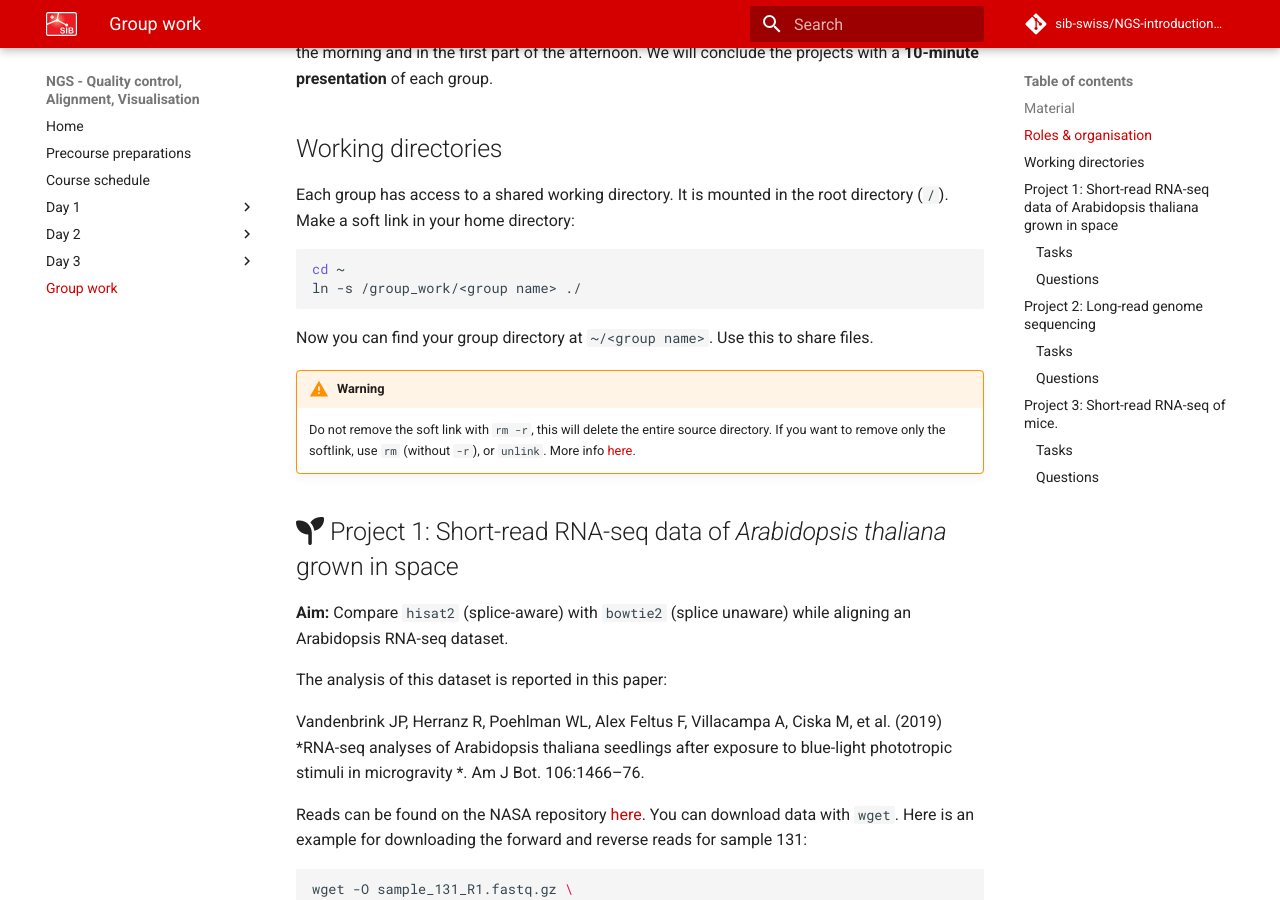
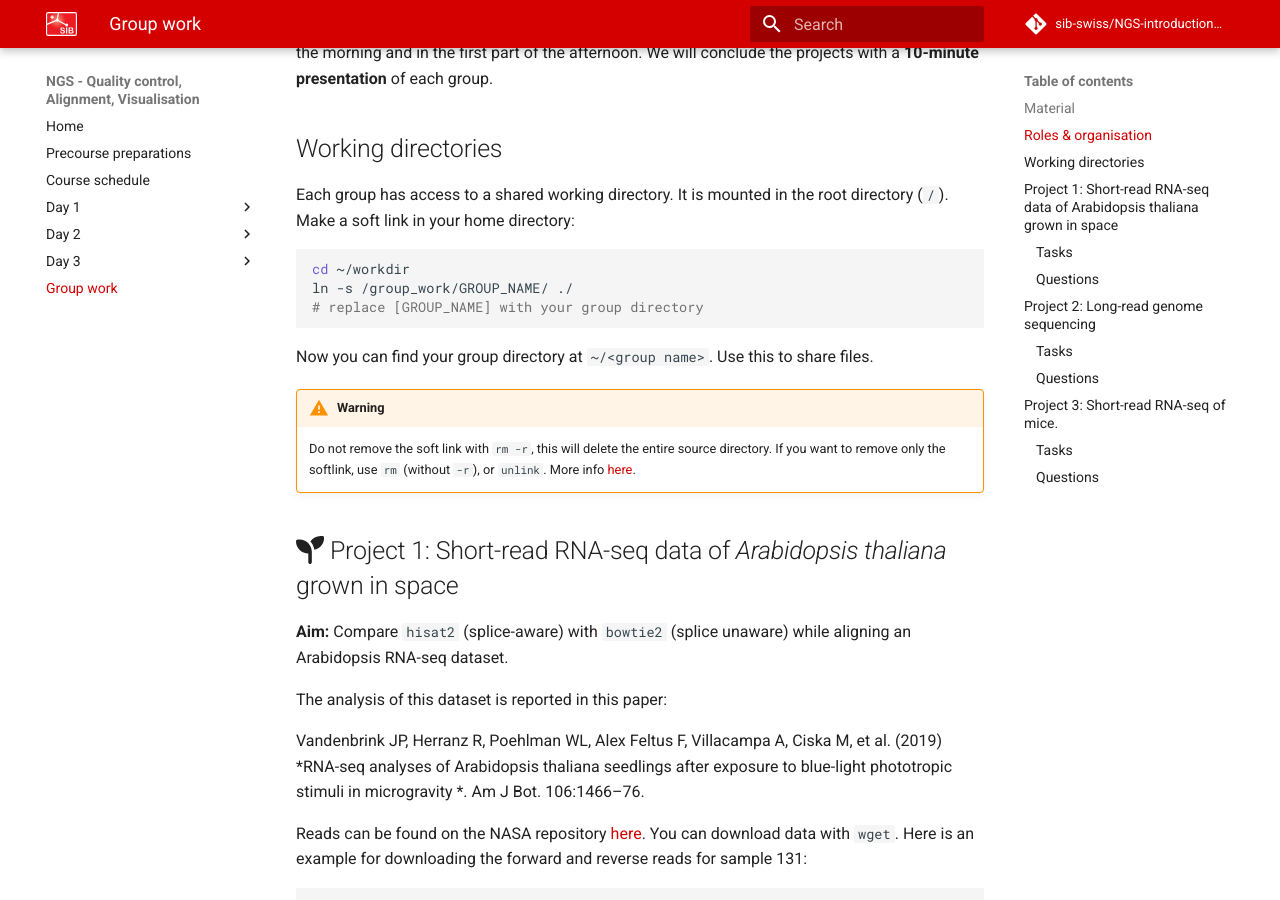
Before and after one commit to sib-swiss/NGS-introduction-training, an MkDocs documentation site: the page built from docs/group_work.md, in a window 1280 px wide and 900 px high, scrolled down 974 px. Built offline with MkDocs 1.6.1 and Material for MkDocs 9.7.7, drawn with Linux system fonts in a browser that asks for light colours; comment, search, counter and statistics services are not loaded; the version menu is left out.

Commit message:
easier script for adding soft link

````diff
--- a/docs/group_work.md
+++ b/docs/group_work.md
@@ -24,8 +24,9 @@ In the afternoon of day 1, you will start on the project. On day 3, you can work
 Each group has access to a shared working directory. It is mounted in the root directory (`/`). Make a soft link in your home directory:
 
 ```sh
-cd ~
-ln -s /group_work/<group name> ./
+cd ~/workdir
+ln -s /group_work/GROUP_NAME/ ./
+# replace [GROUP_NAME] with your group directory
 ```
 
 Now you can find your group directory at `~/<group name>`. Use this to share files.
````
